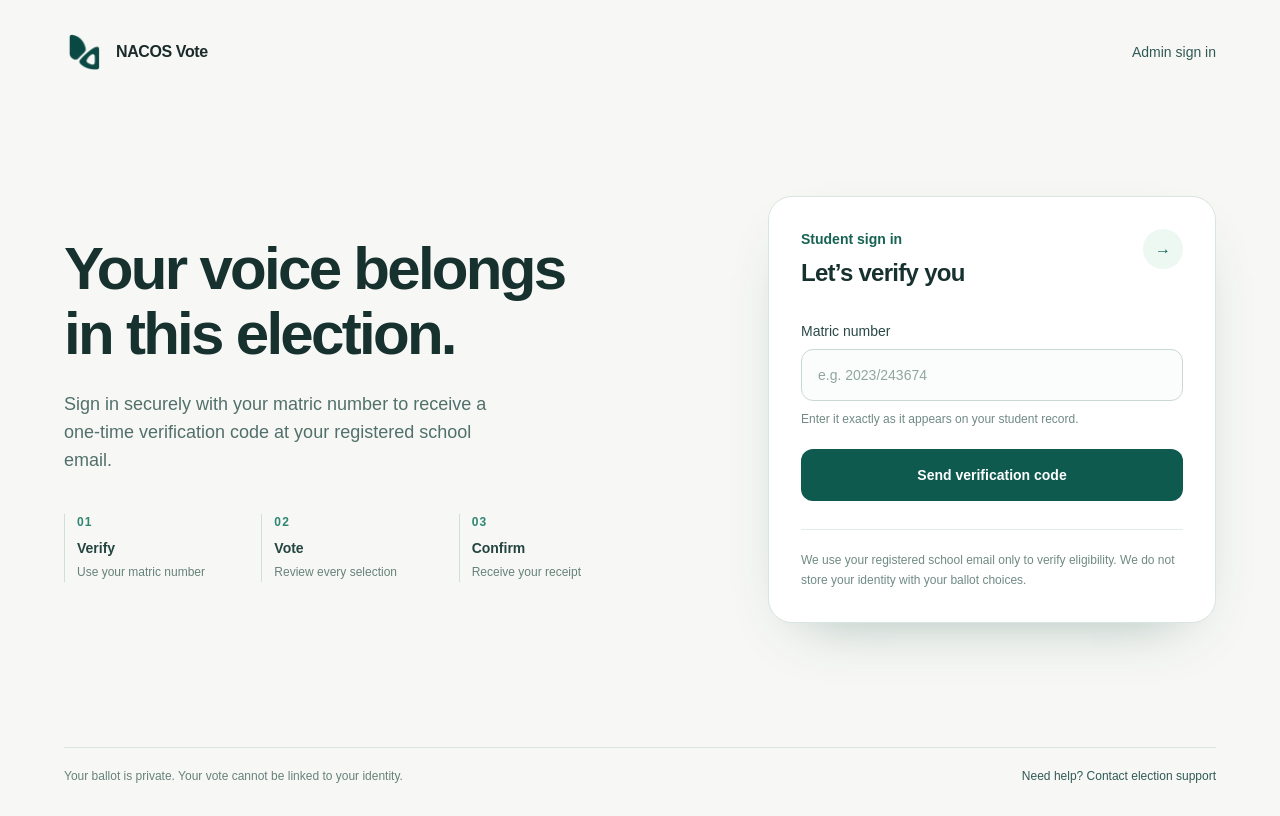
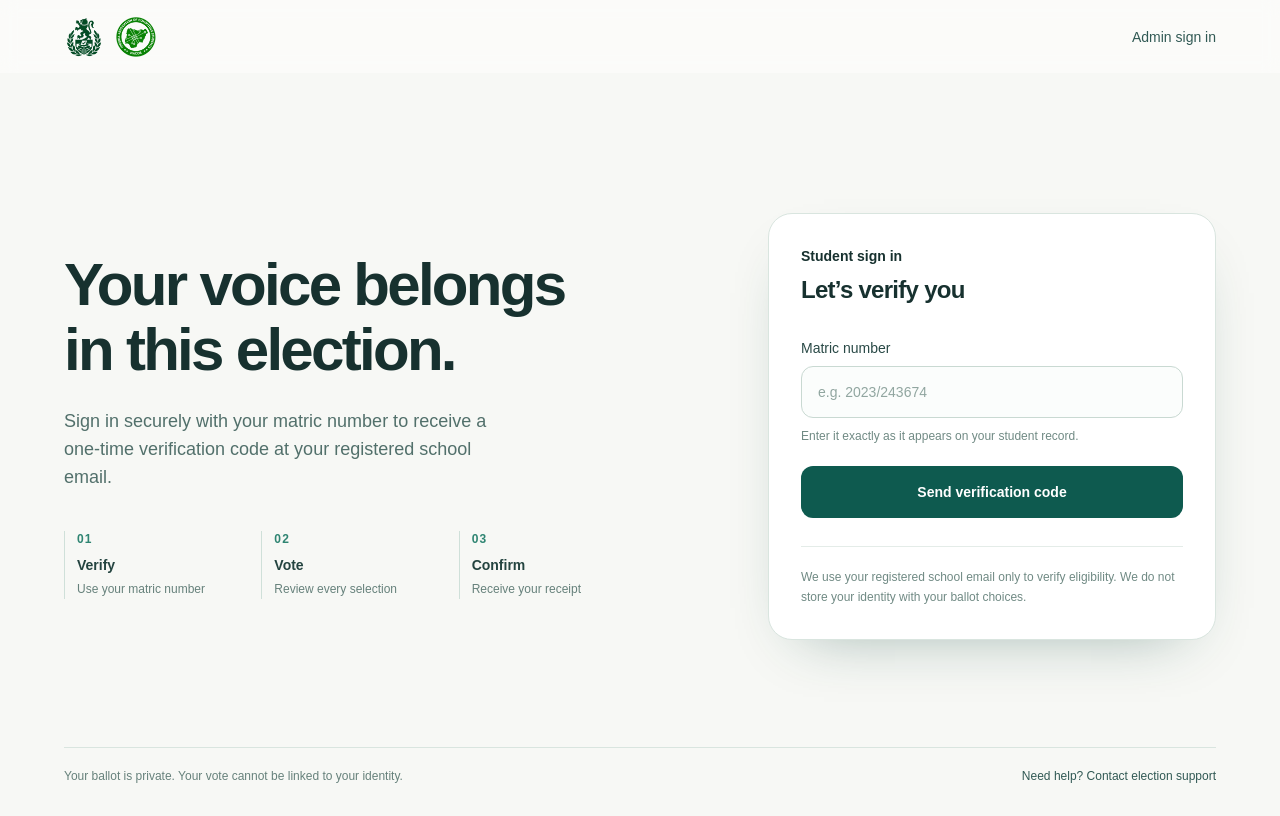
Before and after one commit to Canice-dev/nacosvote, a Next.js app in the folder apps/web/: page / in a window 1280 px wide. Built offline with nearby package versions, Linux system fonts and the light colour scheme.

Commit message:
feat(header): update site header with new logo and layout adjustments feat(admin-sidebar): replace logo and adjust z-index for better visibility fix(student-login-form): update text color for improved readability

```diff
--- a/apps/web/src/app/page.tsx
+++ b/apps/web/src/app/page.tsx
@@ -6,7 +6,6 @@ export default function Home() {
     <main className="min-h-screen bg-[#f7f8f5] px-5 py-6 text-[#1b2b2a] sm:px-8 sm:py-8">
       <div className="mx-auto flex min-h-[calc(100vh-3rem)] max-w-6xl flex-col">
         <SiteHeader />
-
         <section className="grid flex-1 items-center gap-12 py-12 lg:grid-cols-[1.1fr_.9fr] lg:gap-20 lg:py-16">
           <div className="max-w-xl">
             <h1 className="max-w-lg text-4xl font-semibold leading-[1.08] tracking-[-0.045em] text-[#17312f] sm:text-5xl lg:text-6xl">
--- a/apps/web/src/components/admin-sidebar.tsx
+++ b/apps/web/src/components/admin-sidebar.tsx
@@ -4,7 +4,7 @@ import Image from "next/image";
 import Link from "next/link";
 import { usePathname } from "next/navigation";
 import { useState } from "react";
-import logoMark from "@/assets/logo-mark.png";
+import logoMark from "@/assets/logo-mark-2.png";
 
 const navigation = [
   ["Overview", "home", "/admin"],
@@ -115,7 +115,7 @@ function SidebarContent({
           className="size-10 rounded-xl object-contain"
         />
         <span className="text-sm font-semibold tracking-tight sm:text-base">
-          NACOS Vote
+          NACOSVote
         </span>
       </Link>
       <nav className="mt-7 space-y-1" aria-label="Admin navigation">
@@ -173,9 +173,9 @@ export function AdminSidebar(props: AdminSidebarProps) {
         aria-label="Open navigation menu"
         aria-expanded={isOpen}
         onClick={() => setIsOpen(true)}
-        className="fixed left-4 top-4 z-30 grid size-10 place-items-center rounded-lg border border-[#dce3df] bg-white text-[#174f47] shadow-sm lg:hidden"
+        className="fixed left-4 top-4 z-60 grid size-10 place-items-center rounded-lg bg-white text-[#174f47]  lg:hidden"
       >
-        <Icon name="menu" className="size-5" />
+        <Icon name="menu" className="size-10" />
       </button>
       {isOpen && (
         <button
@@ -186,7 +186,7 @@ export function AdminSidebar(props: AdminSidebarProps) {
         />
       )}
       <aside
-        className={`fixed inset-y-0 left-0 z-50 flex w-72 flex-col border-r border-[#e6e6e3] bg-[#f8f8f7] px-5 py-6 shadow-xl transition-transform duration-200 lg:w-67 lg:translate-x-0 lg:shadow-none ${isOpen ? "translate-x-0" : "-translate-x-full"}`}
+        className={`fixed inset-y-0 left-0 z-60 flex w-72 flex-col border-r border-[#e6e6e3] bg-[#f8f8f7] px-5 py-6 shadow-xl transition-transform duration-200 lg:w-67 lg:translate-x-0 lg:shadow-none ${isOpen ? "translate-x-0" : "-translate-x-full"}`}
       >
         <button
           type="button"
--- a/apps/web/src/components/site-header.tsx
+++ b/apps/web/src/components/site-header.tsx
@@ -3,18 +3,25 @@
 import Image from "next/image";
 import Link from "next/link";
 import { usePathname } from "next/navigation";
-import logoMark from "@/assets/logo-mark.png";
 
-type SiteHeaderProps = {
-  className?: string;
-};
+import logoMark from "@/assets/logo-mark-3.png";
+import nacosMark from "@/assets/nacos-logo.png";
+
+type SiteHeaderProps = { className?: string };
 
 export function SiteHeader({ className = "" }: SiteHeaderProps) {
   const pathname = usePathname();
   const isAdminPage = pathname.startsWith("/admin");
+  const hasAdminSidebar = isAdminPage && pathname !== "/admin/login";
 
   return (
-    <header className={`flex items-center justify-between ${className}`.trim()}>
+    <>
+      <header
+        className={`fixed inset-x-0 top-0 z-50 bg-white/45 backdrop-blur ${hasAdminSidebar ? "lg:left-67" : ""}`.trim()}
+      >
+        <div
+          className={`mx-auto flex h-18.25 w-full items-center justify-between px-5 sm:px-0 ${hasAdminSidebar ? "max-w-none" : "max-w-6xl"} ${className}`.trim()}
+        >
           <Link
             href="/"
             className="flex items-center gap-3"
@@ -25,9 +32,11 @@ export function SiteHeader({ className = "" }: SiteHeaderProps) {
               alt=""
               className="size-10 rounded-xl object-contain"
             />
-        <span className="text-sm font-semibold tracking-tight sm:text-base">
-          NACOS Vote
-        </span>
+            <Image
+              src={nacosMark}
+              alt=""
+              className="size-10 rounded-xl object-contain"
+            />
           </Link>
           <Link
             href={isAdminPage ? "/" : "/admin/login"}
@@ -35,6 +44,9 @@ export function SiteHeader({ className = "" }: SiteHeaderProps) {
           >
             {isAdminPage ? "Student sign in" : "Admin sign in"}
           </Link>
+        </div>
       </header>
+      <div aria-hidden="true" className="h-18.25 shrink-0" />
+    </>
   );
 }
--- a/apps/web/src/components/student-login-form.tsx
+++ b/apps/web/src/components/student-login-form.tsx
@@ -85,19 +85,13 @@ export function StudentLoginForm() {
     <section className="w-full max-w-md justify-self-end rounded-3xl border border-[#d9e5df] bg-white p-6 shadow-[0_24px_60px_-35px_rgba(20,73,62,0.45)] sm:p-8">
       <div className="mb-8 flex items-start justify-between gap-5">
         <div>
-          <p className="text-sm font-semibold text-[#176353]">
+          <p className="text-sm font-semibold text-[#17312f]">
             Student sign in
           </p>
           <h2 className="mt-2 text-2xl font-semibold tracking-[-0.03em] text-[#17312f]">
             {step === "matric" ? "Let’s verify you" : "Enter your code"}
           </h2>
         </div>
-        <span
-          className="grid size-10 shrink-0 place-items-center rounded-full bg-[#edf8f3] text-[#176353]"
-          aria-hidden="true"
-        >
-          →
-        </span>
       </div>
 
       {step === "matric" ? (
```
Lines whose indentation alone changed are shown as unchanged.
